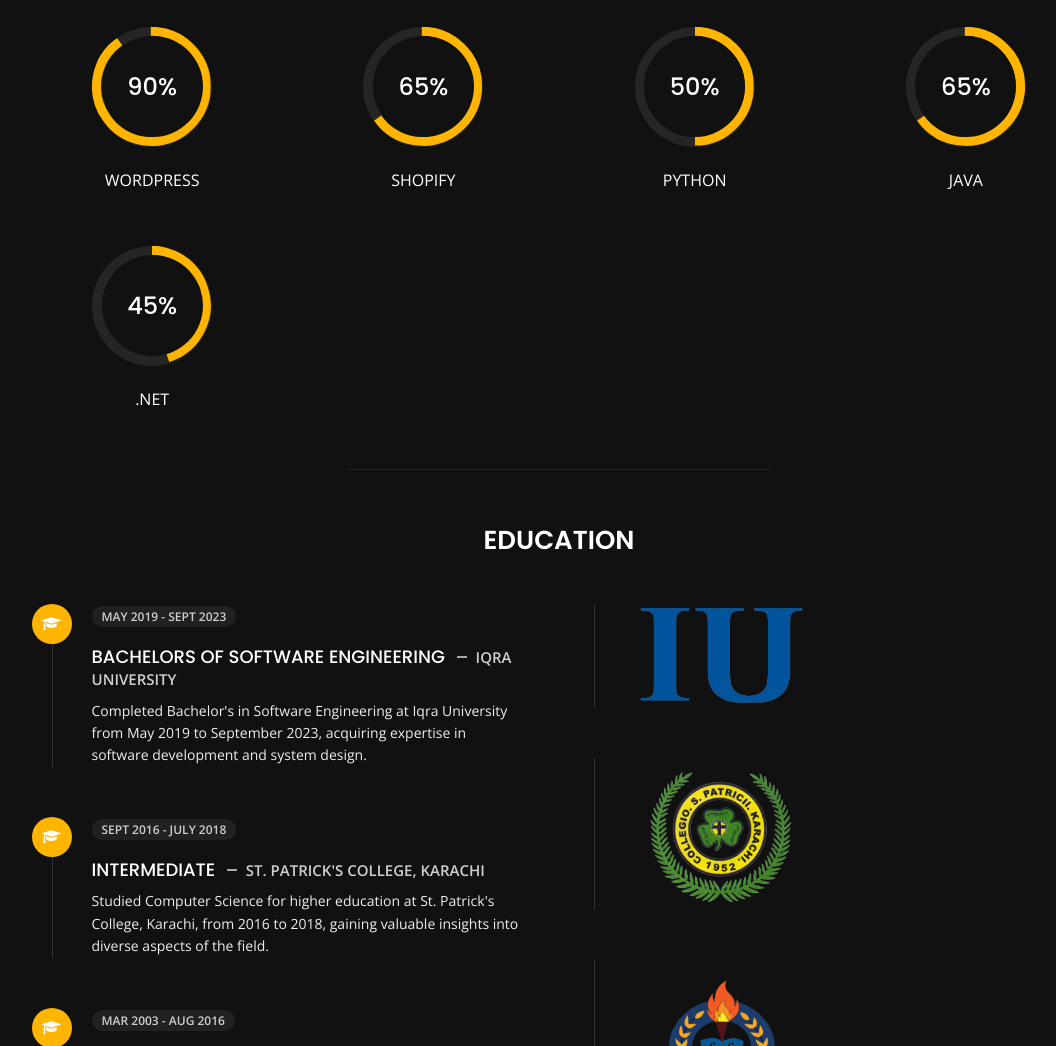
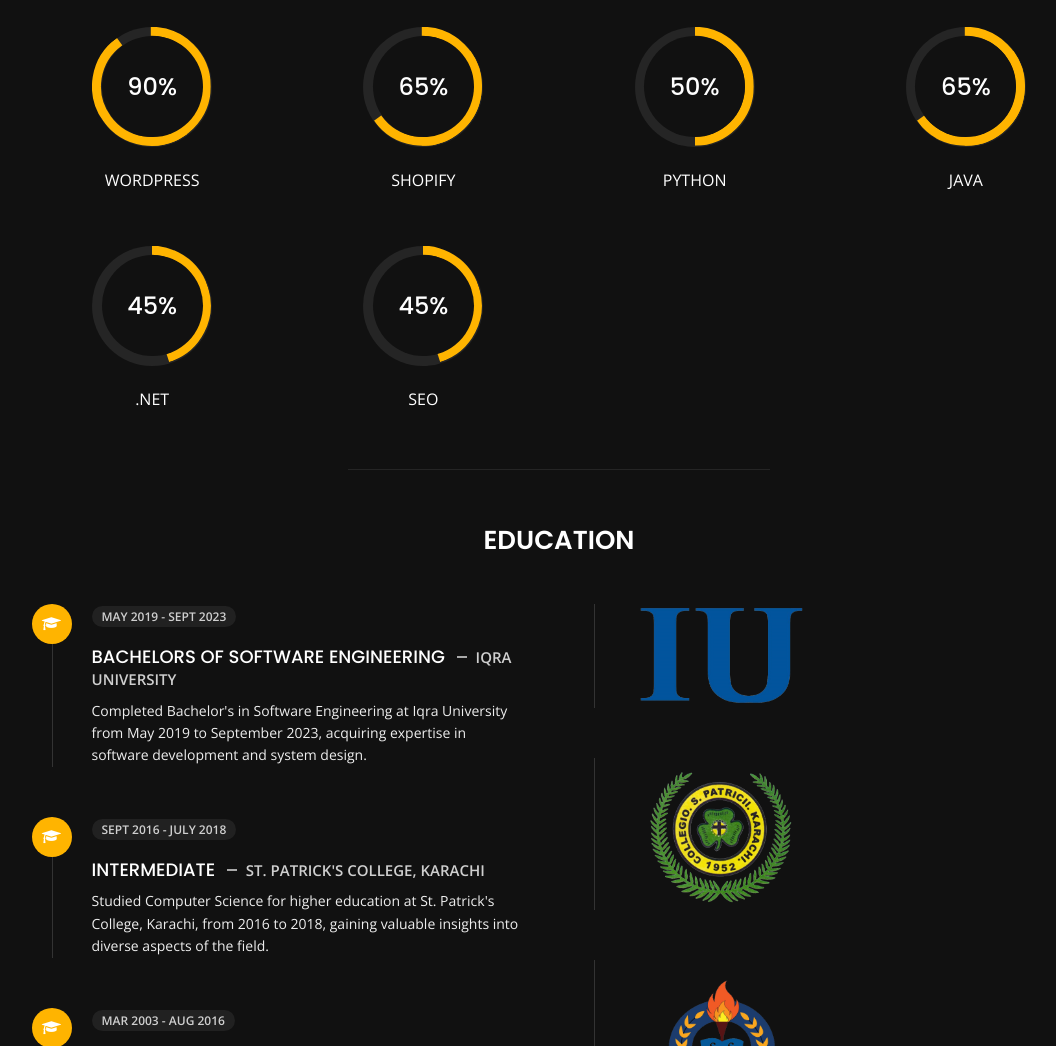
Before and after one commit to kamighori11/kjsolutions, a plain HTML site: page about.html in a window 1280 px wide. Shown: the part 981-2027 px from the top of the page, without its empty margins (81-1137 px from the left). Drawn offline with nearby package versions, Linux system fonts and the light colour scheme.

Commit message:
Update about.html

```diff
--- a/about.html
+++ b/about.html
@@ -261,6 +261,18 @@
                 </div>
                 <h6 class="text-uppercase open-sans-font text-center mt-2 mt-sm-4">.net</h6>
             </div>
+
+            <div class="col-6 col-md-3 mb-3 mb-sm-5">
+                <div class="c100 p45">
+                    <span>45%</span>
+                    <div class="slice">
+                        <div class="bar"></div>
+                        <div class="fill"></div>
+                    </div>
+                </div>
+                <h6 class="text-uppercase open-sans-font text-center mt-2 mt-sm-4">SEO</h6>
+            </div>
+
         </div>
         <!-- Skills Ends -->
         <hr class="separator mt-1">
```
